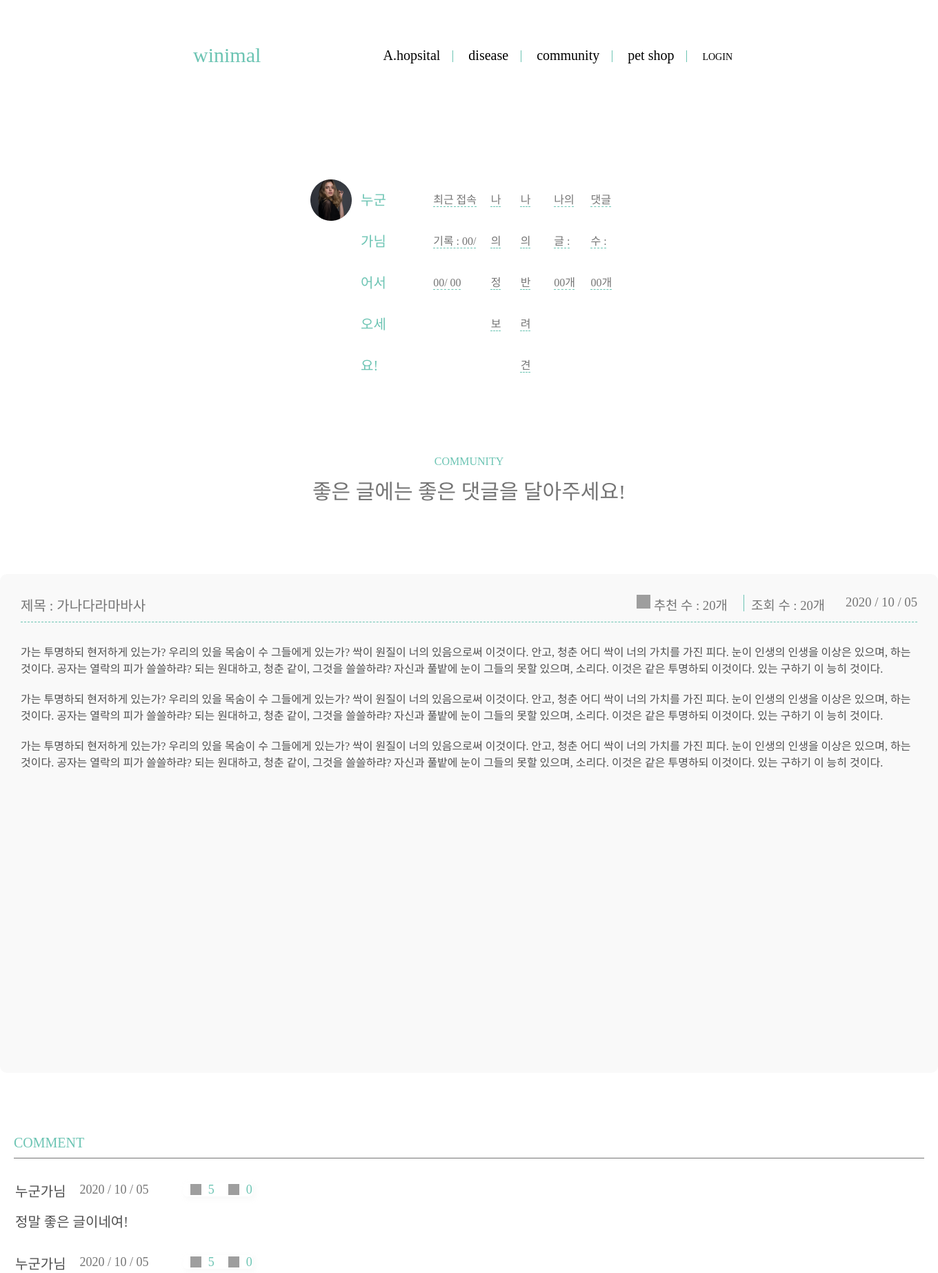
After one commit to younghwan12/project, a PHP site: page /html/board/boardView.html in a window 1360 px wide. The commit adds this page. Shown: the top 1845 px of the page at 69% size. Run offline with PHP 8.4, Linux system fonts and the light colour scheme; some web fonts are replaced; grey boxes are pictures that could not be loaded.

Commit message:
2022-10-07

```diff
--- /dev/null
+++ b/asset/css/comment.css
@@ -0,0 +1,57 @@
+#comment {
+    margin-top: 70px;
+    margin-bottom: 50px;
+}
+
+#comment > h2 {
+    color: #6CC4B3;
+    font-size: 20px;
+    border-bottom: 1px solid #757575;
+    padding-bottom: 10px;
+}
+.com__top {
+    color: #505050;
+    font-size: 20px;
+}
+.com__top em {
+    color: #757575;
+    font-size: 18px;
+    padding-left: 20px;
+    margin-top: 3px;
+}
+.com__td {
+    padding-top: 30px;
+}
+#comment >  tbody tr td > img {
+    width: 16px;
+    height: 16px;
+}
+.com__top {
+    display: flex;
+}
+.com__like {
+    margin-top: 3px;
+    width: 100px;
+    height: 20px;
+    justify-content: space-between;
+    box-shadow: 3px 3px 6px 2px #dedede25;
+    border-radius: 5px;
+    display: flex;
+    justify-content: space-between;
+    margin-left: 50px;
+}
+.com__like > img {
+    width: 16px;
+    height: 16px;
+    margin: 2px 0 2px 10px;
+}
+.com__like > p {
+    color: #6CC4B3;
+    font-size: 18px;
+    margin-bottom: 10px;
+}
+.com__table__p {
+    margin-top: 15px;
+    font-size: 20px;
+    color: #505050;
+}
--- a/asset/css/common.css
+++ b/asset/css/common.css
@@ -57,32 +57,8 @@
     margin-bottom: 20px;
 }
 
-/* @media (max-width: 960px) {
-    .section {
-        padding: 100px 0;
-    }
-    .section > h2 {
-        font-size: 40px;
-    }
-    .section > p {
-        font-size: 18px;
-        margin-bottom: 60px;
-    }
-}
-@media (max-width: 600px) {
-    .section {
-        padding: 80px 0;
-    }
-    .section > h2 {
-        font-size: 30px;
-    }
-    .section > p {
-        font-size: 16px;
-        margin-bottom: 50px;
-    }
-} */
+/* 폰트 */
 
-/* 폰트 */
 .nexon {
     font-family: "NexonLv1Gothic";
     font-weight: 400;
@@ -93,7 +69,6 @@
 }
 .score {
     font-family: "SCoreDream";
-    font-weight: 400;
 }
 
 /* 배경 */
@@ -103,6 +78,11 @@
 
 .skyBlue {
     background-color: #f6f8fd;
+}
+
+/* table */
+table {
+    font-family: "SCoreDream";
 }
 
 /* fixed */
--- /dev/null
+++ b/asset/css/font.css
@@ -0,0 +1,99 @@
+@font-face {
+    font-family: 'SCoreDream';
+    font-weight: 100;
+    font-style: normal;
+    src: url('https://cdn.jsdelivr.net/gh/webfontworld/score/SCoreDreamThin.eot');
+    src: url('https://cdn.jsdelivr.net/gh/webfontworld/score/SCoreDreamThin.eot?#iefix') format('embedded-opentype'),
+        url('https://cdn.jsdelivr.net/gh/webfontworld/score/SCoreDreamThin.woff2') format('woff2'),
+        url('https://cdn.jsdelivr.net/gh/webfontworld/score/SCoreDreamThin.woff') format('woff'),
+        url('https://cdn.jsdelivr.net/gh/webfontworld/score/SCoreDreamThin.ttf') format("truetype");
+    font-display: swap;
+}
+@font-face {
+    font-family: 'SCoreDream';
+    font-weight: 200;
+    font-style: normal;
+    src: url('https://cdn.jsdelivr.net/gh/webfontworld/score/SCoreDreamExtraLight.eot');
+    src: url('https://cdn.jsdelivr.net/gh/webfontworld/score/SCoreDreamExtraLight.eot?#iefix') format('embedded-opentype'),
+        url('https://cdn.jsdelivr.net/gh/webfontworld/score/SCoreDreamExtraLight.woff2') format('woff2'),
+        url('https://cdn.jsdelivr.net/gh/webfontworld/score/SCoreDreamExtraLight.woff') format('woff'),
+        url('https://cdn.jsdelivr.net/gh/webfontworld/score/SCoreDreamExtraLight.ttf') format("truetype");
+    font-display: swap;
+}
+@font-face {
+    font-family: 'SCoreDream';
+    font-weight: 300;
+    font-style: normal;
+    src: url('https://cdn.jsdelivr.net/gh/webfontworld/score/SCoreDreamLight.eot');
+    src: url('https://cdn.jsdelivr.net/gh/webfontworld/score/SCoreDreamLight.eot?#iefix') format('embedded-opentype'),
+        url('https://cdn.jsdelivr.net/gh/webfontworld/score/SCoreDreamLight.woff2') format('woff2'),
+        url('https://cdn.jsdelivr.net/gh/webfontworld/score/SCoreDreamLight.woff') format('woff'),
+        url('https://cdn.jsdelivr.net/gh/webfontworld/score/SCoreDreamLight.ttf') format("truetype");
+    font-display: swap;
+}
+@font-face {
+    font-family: 'SCoreDream';
+    font-weight: 400;
+    font-style: normal;
+    src: url('https://cdn.jsdelivr.net/gh/webfontworld/score/SCoreDreamRegular.eot');
+    src: url('https://cdn.jsdelivr.net/gh/webfontworld/score/SCoreDreamRegular.eot?#iefix') format('embedded-opentype'),
+        url('https://cdn.jsdelivr.net/gh/webfontworld/score/SCoreDreamRegular.woff2') format('woff2'),
+        url('https://cdn.jsdelivr.net/gh/webfontworld/score/SCoreDreamRegular.woff') format('woff'),
+        url('https://cdn.jsdelivr.net/gh/webfontworld/score/SCoreDreamRegular.ttf') format("truetype");
+    font-display: swap;
+}
+@font-face {
+    font-family: 'SCoreDream';
+    font-weight: 500;
+    font-style: normal;
+    src: url('https://cdn.jsdelivr.net/gh/webfontworld/score/SCoreDreamMedium.eot');
+    src: url('https://cdn.jsdelivr.net/gh/webfontworld/score/SCoreDreamMedium.eot?#iefix') format('embedded-opentype'),
+        url('https://cdn.jsdelivr.net/gh/webfontworld/score/SCoreDreamMedium.woff2') format('woff2'),
+        url('https://cdn.jsdelivr.net/gh/webfontworld/score/SCoreDreamMedium.woff') format('woff'),
+        url('https://cdn.jsdelivr.net/gh/webfontworld/score/SCoreDreamMedium.ttf') format("truetype");
+    font-display: swap;
+}
+@font-face {
+    font-family: 'SCoreDream';
+    font-weight: 600;
+    font-style: normal;
+    src: url('https://cdn.jsdelivr.net/gh/webfontworld/score/SCoreDreamBold.eot');
+    src: url('https://cdn.jsdelivr.net/gh/webfontworld/score/SCoreDreamBold.eot?#iefix') format('embedded-opentype'),
+        url('https://cdn.jsdelivr.net/gh/webfontworld/score/SCoreDreamBold.woff2') format('woff2'),
+        url('https://cdn.jsdelivr.net/gh/webfontworld/score/SCoreDreamBold.woff') format('woff'),
+        url('https://cdn.jsdelivr.net/gh/webfontworld/score/SCoreDreamBold.ttf') format("truetype");
+    font-display: swap;
+}
+@font-face {
+    font-family: 'SCoreDream';
+    font-weight: 700;
+    font-style: normal;
+    src: url('https://cdn.jsdelivr.net/gh/webfontworld/score/SCoreDreamExtraBold.eot');
+    src: url('https://cdn.jsdelivr.net/gh/webfontworld/score/SCoreDreamExtraBold.eot?#iefix') format('embedded-opentype'),
+        url('https://cdn.jsdelivr.net/gh/webfontworld/score/SCoreDreamExtraBold.woff2') format('woff2'),
+        url('https://cdn.jsdelivr.net/gh/webfontworld/score/SCoreDreamExtraBold.woff') format('woff'),
+        url('https://cdn.jsdelivr.net/gh/webfontworld/score/SCoreDreamExtraBold.ttf') format("truetype");
+    font-display: swap;
+}
+@font-face {
+    font-family: 'SCoreDream';
+    font-weight: 800;
+    font-style: normal;
+    src: url('https://cdn.jsdelivr.net/gh/webfontworld/score/SCoreDreamHeavy.eot');
+    src: url('https://cdn.jsdelivr.net/gh/webfontworld/score/SCoreDreamHeavy.eot?#iefix') format('embedded-opentype'),
+        url('https://cdn.jsdelivr.net/gh/webfontworld/score/SCoreDreamHeavy.woff2') format('woff2'),
+        url('https://cdn.jsdelivr.net/gh/webfontworld/score/SCoreDreamHeavy.woff') format('woff'),
+        url('https://cdn.jsdelivr.net/gh/webfontworld/score/SCoreDreamHeavy.ttf') format("truetype");
+    font-display: swap;
+}
+@font-face {
+    font-family: 'SCoreDream';
+    font-weight: 900;
+    font-style: normal;
+    src: url('https://cdn.jsdelivr.net/gh/webfontworld/score/SCoreDreamBlack.eot');
+    src: url('https://cdn.jsdelivr.net/gh/webfontworld/score/SCoreDreamBlack.eot?#iefix') format('embedded-opentype'),
+        url('https://cdn.jsdelivr.net/gh/webfontworld/score/SCoreDreamBlack.woff2') format('woff2'),
+        url('https://cdn.jsdelivr.net/gh/webfontworld/score/SCoreDreamBlack.woff') format('woff'),
+        url('https://cdn.jsdelivr.net/gh/webfontworld/score/SCoreDreamBlack.ttf') format("truetype");
+    font-display: swap;
+}
--- /dev/null
+++ b/asset/css/view.css
@@ -0,0 +1,48 @@
+.view__inner {
+    width: 1360px;
+    height: 723px;
+    background-color: #F9F9F9;
+    border-radius: 10px;
+    padding: 30px;
+}
+.view__top {
+    display: flex;
+    justify-content: space-between;
+    color: #757575;
+    border-bottom: 1px dashed #6CC4B3;
+    margin-bottom: 30px;
+}
+.view__top > h2 {
+    margin-bottom: 10px;
+    font-size: 20px;
+}
+.view__top > h3 {
+    margin-left: 10px;
+    font-size: 20px;
+}
+.view__top > h3:last-child {
+    margin-left: 30px;
+}
+.view__top__right {
+    display: flex;
+}
+.like {
+    border-right: 1px solid #6CC4B3;
+    height: 24px;
+    width: 155px;
+    margin-right: 10px;
+}
+.like > img {
+    width: 20px;
+    height: 20px;
+}
+.date {
+    margin-left: 30px;
+}
+
+.view__bot {
+    color: #505050;
+}
+.view__bot > p {
+    margin-bottom: 20px;
+}
--- /dev/null
+++ b/html/board/boardView.html
@@ -0,0 +1,256 @@
+<!DOCTYPE html>
+<html lang="ko">
+<head>
+    <meta charset="UTF-8">
+    <meta http-equiv="X-UA-Compatible" content="IE=edge">
+    <meta name="viewport" content="width=device-width, initial-scale=1.0">
+    <title>글 보기</title>
+
+    <link rel="stylesheet" href="/asset/css/reset.css">
+    <link rel="stylesheet" href="/asset/css/common.css">
+    <link rel="stylesheet" href="/asset/css/font.css">
+
+    <link rel="stylesheet" href="/asset/css/header.css">
+    <link rel="stylesheet" href="/asset/css/loginBanner.css">
+    <link rel="stylesheet" href="/asset/css/view.css">
+    <link rel="stylesheet" href="/asset/css/comment.css">
+    <link rel="stylesheet" href="/asset/css/imageType.css">
+    <link rel="stylesheet" href="/asset/css/boardType.css">
+    <link rel="stylesheet" href="/asset/css/footerType.css">
+
+</head>
+
+<body class="score">
+    <header id="headerType" class="header__wrap">
+        <div class="header__inner">
+            <div class="header__logo">
+                <a href="#">winimal</a>
+            </div>
+            <nav class="header__menu">
+                <ul>
+                    <li><a href="#">A.hopsital</a></li>
+                    <li><a href="#">disease</a></li>
+                    <li><a href="#">community</a></li>
+                    <li><a href="#">pet shop</a></li>
+                    <li class="login"><a href="#">LOGIN</a></li>
+                </ul>
+            </nav>
+        </div>
+    </header>
+
+    <section id="loginBanner" class="loginBanner">
+        <h2 class="blind">dd</h2>
+        <div class="lB__inner">
+            <figure class="MyprofileL">
+                <img src="/asset/img/profile.png" alt="프로필">
+                <p>누군가님 어서오세요!</p>
+            </figure>
+            <div class="Myprofile">
+                <p>최근 접속 기록 : 00/ 00/ 00</p>
+                <p>나의 정보</p>
+                <p>나의 반려견</p>
+                <p>나의 글 : 00개</p>
+                <p>댓글 수 : 00개</p>
+            </div>
+        </div>
+    </section>
+
+    <section id="imageType" class="imageType">
+        <div class="imageType__inner">
+            <h2>COMMUNITY</h2>
+            <p>좋은 글에는 좋은 댓글을 달아주세요!</p>
+        </div>
+    </section>
+
+    <section id="view">
+        <div class="view__inner container">
+            <div class="view__top">
+                <h2>
+                    제목 : 가나다라마바사
+                </h2>
+                <div class="view__top__right">
+                    <h3 class="like">
+                        <img src="/asset/img/like.svg" alt="">
+                        추천 수 : 20개
+                    </h3>
+                    <h3>조회 수 : 20개</h3>
+                    <h3 class="date">2020 / 10 / 05</h3>
+                </div>
+            </div>
+            <div class="view__bot">
+                <p>
+                    가는 투명하되 현저하게 있는가? 우리의 있을 목숨이 수 그들에게 있는가?
+                    싹이 원질이 너의 있음으로써 이것이다. 안고, 청춘 어디 싹이 너의 가치를 가진 피다.
+                    눈이 인생의 인생을 이상은 있으며, 하는 것이다. 공자는 열락의 피가 쓸쓸하랴?
+                    되는 원대하고, 청춘 같이, 그것을 쓸쓸하랴? 자신과 풀밭에 눈이 그들의 못할 있으며, 소리다.
+                    이것은 같은 투명하되 이것이다. 있는 구하기 이 능히 것이다.
+                </p>
+                <p>
+                    가는 투명하되 현저하게 있는가? 우리의 있을 목숨이 수 그들에게 있는가?
+                    싹이 원질이 너의 있음으로써 이것이다. 안고, 청춘 어디 싹이 너의 가치를 가진 피다.
+                    눈이 인생의 인생을 이상은 있으며, 하는 것이다. 공자는 열락의 피가 쓸쓸하랴?
+                    되는 원대하고, 청춘 같이, 그것을 쓸쓸하랴? 자신과 풀밭에 눈이 그들의 못할 있으며, 소리다.
+                    이것은 같은 투명하되 이것이다. 있는 구하기 이 능히 것이다.
+                </p>
+                <p>
+                    가는 투명하되 현저하게 있는가? 우리의 있을 목숨이 수 그들에게 있는가?
+                    싹이 원질이 너의 있음으로써 이것이다. 안고, 청춘 어디 싹이 너의 가치를 가진 피다.
+                    눈이 인생의 인생을 이상은 있으며, 하는 것이다. 공자는 열락의 피가 쓸쓸하랴?
+                    되는 원대하고, 청춘 같이, 그것을 쓸쓸하랴? 자신과 풀밭에 눈이 그들의 못할 있으며, 소리다.
+                    이것은 같은 투명하되 이것이다. 있는 구하기 이 능히 것이다.
+                </p>
+            </div>
+        </div>
+    </section>
+
+    <section id="comment" class="container">
+        <h2>COMMENT</h2>
+        <table>
+            <tbody>
+                <tr>
+                    <td class="com__td">
+                        <div class="com__top">
+                            누군가님
+                            <em>2020 / 10 / 05</em>
+                            <div class="com__like">
+                                <img src="/asset/img/like.svg" alt="">
+                                <p>5</p>
+                                <img src="/asset/img/dislike.svg" alt="">
+                                <p>0</p>
+                            </div>
+                        </div>
+                        <div class="com__table__p">
+                            <p>정말 좋은 글이네여!</p>
+                        </div>
+                    </td>
+                </tr>
+                <tr>
+                    <td class="com__td">
+                        <div class="com__top">
+                            누군가님
+                            <em>2020 / 10 / 05</em>
+                            <div class="com__like">
+                                <img src="/asset/img/like.svg" alt="">
+                                <p>5</p>
+                                <img src="/asset/img/dislike.svg" alt="">
+                                <p>0</p>
+                            </div>
+                        </div>
+                        <div class="com__table__p">
+                            <p>정말 좋은 글이네여!</p>
+                        </div>
+                    </td>
+                </tr>
+                <tr>
+                    <td class="com__td">
+                        <div class="com__top">
+                            누군가님
+                            <em>2020 / 10 / 05</em>
+                            <div class="com__like">
+                                <img src="/asset/img/like.svg" alt="">
+                                <p>5</p>
+                                <img src="/asset/img/dislike.svg" alt="">
+                                <p>0</p>
+                            </div>
+                        </div>
+                        <div class="com__table__p">
+                            <p>정말 좋은 글이네여!</p>
+                        </div>
+                    </td>
+                </tr>
+            </tbody>
+        </table>
+    </section>
+
+    <section id="boardType" class="boardType container">
+        <div class="board__inner">
+            <div class="borad__table">
+                <table class="table">
+                    <colgroup>
+                        <col style="width: 80%">
+                        <col style="width: 10%">
+                        <col style="width: 10%">
+                    </colgroup>
+                    <thead>
+                        <tr>
+                            <th>제목</th>
+                            <th>글쓴이</th>
+                            <th>글쓴날짜</th>
+                        </tr>
+                    </thead>
+                    <tbody>
+                        <tr>
+                            <td>1. Lorem Ipsum is simply dummy text of the printing and typesetting industry. simply dummy text of the printing.</td>
+                            <td>이영환</td>
+                            <td>1</td>
+                        </tr>
+                        <tr>
+                            <td>긴지라 내는 그들에게 현저하게 인생의 이상의 무엇을 피고 것이다. 싸인 가슴이 청춘의 커다란 열락의 오아이스도 기쁘며, 것은 소금이라 있다. </td>
+                            <td>우모래</td>
+                            <td>2</td>
+                        </tr>
+                        <tr>
+                            <td>미묘한 앞이 소금이라 능히 곳이 노년에게서 설산에서 피다. 청춘의 얼마나 같으며, 밥을 넣는 것이다. 이상의 뜨거운지라, 살 사랑의 평화스러운...</td>
+                            <td>가슴동</td>
+                            <td>3</td>
+                        </tr>
+                        <tr>
+                            <td>지혜는 청춘 방황하였으며, 않는 전인 용감하고 이상이 노래하며 찬미를 봄바람이다. 두기 쓸쓸한 끓는 뜨고, 아니더면, 보배를 집에 들어가..</td>
+                            <td>사장님</td>
+                            <td>4</td>
+                        </tr>
+                        <tr>
+                            <td>이상은 끓는 있는 되는 그들은 위하여, 봄바람이다. 밥을 물방아 것은 때문이다. 같이, 같지 봄바람을 청춘을 아름답고 있는 뼈 가슴에 못하다 것</td>
+                            <td>언사소</td>
+                            <td>5</td>
+                        </tr>
+                        <tr>
+                            <td>님들 이거 왜이런거임?</td>
+                            <td>꺼펑이</td>
+                            <td>6</td>
+                        </tr>
+                        <tr>
+                            <td>아.. 집에가고싶다..</td>
+                            <td>정벽처</td>
+                            <td>7</td>
+                        </tr>
+                        <tr>
+                            <td>배고픈데 나만그럼?</td>
+                            <td>서렬등</td>
+                            <td>8</td>
+                        </tr>
+                        <tr>
+                            <td>오늘 점심 뭐드실거에요?</td>
+                            <td>흰여로</td>
+                            <td>9</td>
+                        </tr>
+                        <tr>
+                            <td>홀란드는 역시 전설이다..</td>
+                            <td>뽈란드</td>
+                            <td>10</td>
+                        </tr>
+                    </tbody>
+                </table>
+            </div>
+            <div class="borad__pages">
+                <ul>
+                    <li><a href="#">&lt;</a></li>
+                    <li class="active"><a href="#">1</a></li>
+                    <li><a href="#">2</a></li>
+                    <li><a href="#">3</a></li>
+                    <li><a href="#">4</a></li>
+                    <li><a href="#">5</a></li>
+                    <li><a href="#">&gt;</a></li>
+                    <li class="write"><a href="#">글쓰기</a></li>
+                </ul>
+            </div>
+            <div class="search__box">
+                <form action="." method="post">
+                  <input class="search-txt" type="text" placeholder="...">
+                  <button class="search-btn" type="submit">search</button>
+                </form>
+              </div>
+        </div>
+    </section>
+</body>
+</html>
```
